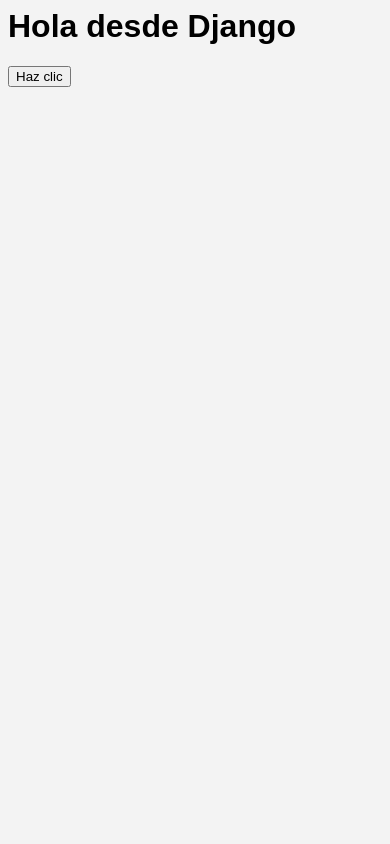
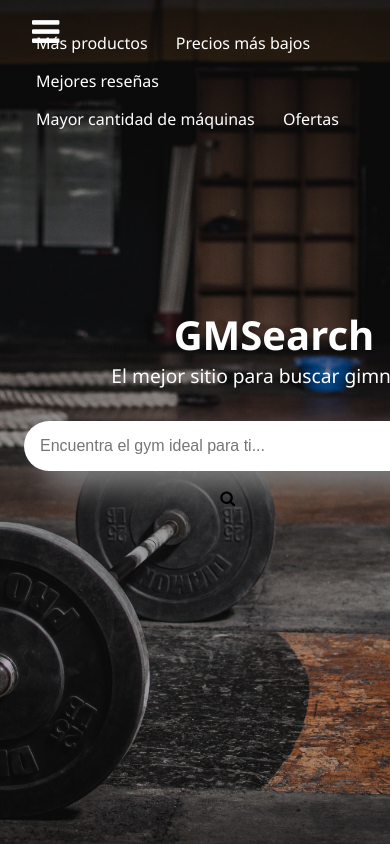
Before and after one commit to SantUx0521/GMSearch, a Django app: page / in a window 390 px wide. Run offline with Django 5.2, Linux system fonts and the light colour scheme.

Commit message:
Agregada pagina principal

```diff
--- a/core/static/core/css/style.css
+++ b/core/static/core/css/style.css
@@ -1,4 +1,184 @@
+* {
+    margin: 0;
+    padding: 0;
+    box-sizing: border-box;
+}
 body {
-    background-color: #f3f3f3;
-    font-family: sans-serif;
+    font-family: 'Segoe UI', Tahoma, Geneva, Verdana, sans-serif;
 }
+
+p{
+    color: white;
+    font-size: 1.2rem;
+}
+
+a{
+    color: white;
+    text-decoration: none;
+}
+ul li {
+    list-style: none;
+    display: inline-block;
+}
+
+.main {
+    padding: 1.5rem;
+    height: 100vh;
+    background: linear-gradient(to bottom, rgba(0, 0, 0, 0.25), rgba(0, 0, 0, 0.25)), url(img/fondo-gym1.jpg);
+    background-position: center center;
+    background-size: cover;
+    position: relative;
+    overflow: hidden;
+}
+.top {
+    position: absolute;
+    top: 0;
+    left: 0;
+    width: 100%;
+    padding: 1rem 2rem;
+    display: flex;
+    justify-content: space-between;
+    align-items: center;
+    z-index: 10;
+}
+
+.top .fa {
+    font-size: 2rem;
+    color: white;
+    cursor: pointer;
+    visibility: visible;
+}
+
+.main .top .links-div {
+    z-index: 100;
+    width: 300px;
+    position: fixed;
+    left: -100%;
+    height: 100vh;
+    background: linear-gradient(to bottom right,rgba(0, 0, 0, 70%), rgba(0, 0, 0, 0.6));
+    border-top-right-radius: 8px;
+    border-bottom-right-radius: 3px;
+    backdrop-filter: blur(5px);
+    transform: 300ms;
+}
+
+.main .top .links-div .link {
+    margin-left: 3em;
+}
+
+.main .top .links-div .link .li {
+    display: block;
+    margin-top: 1.5em;
+}
+.main .top .links-div .link .li a {
+    color: brown;
+    font-weight: bold;
+}
+
+.nav .links {
+  display: flex;
+  gap: 1em;
+}
+
+.fa-bars {
+  display: none;
+}
+
+.main .top .links-div.active {
+    left: 0;
+    transform: 800ms;
+}
+
+.signup ul {
+    display: flex;
+    list-style: none;
+}
+.signup li {
+    margin-left: 1rem;
+}
+.signup li a {
+    padding: .55em .85em;
+    background-color: transparent;
+    border: 1px solid white;
+    border-radius: 30px;
+    -webkit-transition: 300ms;
+    transition: 300ms;
+    color: white;
+}
+.signup li a:hover {
+    background-color: white;
+    color: black;
+}
+.main .center {
+  position: relative;
+  text-align: center;
+  display: grid;
+  row-gap: 2em;
+  top: 20vh;
+}
+.main .center h1 {
+  font-weight: bold;
+  font-size: clamp(2.5rem, 5vw, 5rem);
+  color: white;
+}
+.main .center input {
+  outline: none;
+  border: none;
+  width: 650px;
+  padding: 1em;
+  border-radius: 40px;
+  font-size: 1em;
+  margin-bottom: 1em;
+  -webkit-filter: drop-shadow(16px 16px 16px gray);
+          filter: drop-shadow(16px 16px 16px gray);
+}
+.main .center span {
+  position: relative;
+  left: -2.9em;
+  cursor: pointer;
+  padding: .5em;
+}
+.main ul li {
+  margin: .5em .75em;
+}
+
+.main ul li a {
+  -webkit-transition: 400ms;
+  transition: 400ms;
+  padding-bottom: .3em;
+}
+
+.main ul li a:hover {
+  color: #3d3b3b;
+  border-bottom: 2px solid white;
+}
+
+@media screen and (max-width: 750px) {
+  .main .center .search {
+    width: 500px;
+  }
+}
+
+@media screen and (max-width: 580px) {
+  .nav .links {
+    display: none;
+    flex-direction: column;
+    background-color: rgba(0, 0, 0, 0.8);
+    position: absolute;
+    top: 60px;
+    left: 0;
+    width: 100%;
+    padding: 1em;
+  }
+
+  .fa-bars {
+    display: block;
+    color: white;
+    font-size: 1.5em;
+    cursor: pointer;
+  }
+
+  .nav.active .links {
+    display: flex;
+  }
+}
--- a/core/static/core/js/main.js
+++ b/core/static/core/js/main.js
@@ -1,3 +1,22 @@
-function saludar() {
-    alert("Bienvenido a la aplicacion Gimnasios (no me acuerdo como se llamaba)");
-}
+document.addEventListener('DOMContentLoaded', () => {
+    const menu = document.querySelector('.fa-bars');
+    const linksDiv = document.querySelector('.links-div');
+
+    menu.addEventListener('click', () => {
+        linksDiv.classList.toggle('active');
+    });
+
+    // Cierra el menú al hacer click fuera (opcional)
+    document.addEventListener('click', (e) => {
+        if (!linksDiv.contains(e.target) && !menu.contains(e.target)) {
+            linksDiv.classList.remove('active');
+        }
+    });
+
+    // Cierra el menú al redimensionar pantalla a grande
+    window.addEventListener('resize', () => {
+        if (window.innerWidth > 580) {
+            linksDiv.classList.remove('active');
+        }
+    });
+});
--- a/core/templates/core/index.html
+++ b/core/templates/core/index.html
@@ -1,15 +1,49 @@
 {% load static %}
-<link rel="stylesheet" href="{% static 'core/css/style.css' %}">
 <!DOCTYPE html>
 <html lang="es">
 <head>
     <meta charset="UTF-8">
     <title>Inicio</title>
     <link rel="stylesheet" href="{% static 'core/css/style.css' %}">
+    <link rel="stylesheet" href="https://cdnjs.cloudflare.com/ajax/libs/font-awesome/4.7.0/css/font-awesome.min.css">
 </head>
 <body>
-    <h1>Hola desde Django</h1>
-    <button onclick="saludar()">Haz clic</button>
+    <main class="main">
+        <div class="top">
+            <div class="nav">
+                <i class="fa fa-bars" id="menu-toggle" aria-hidden="true"></i>
+                    <ul class="links">
+                        <li><a href="#">Más productos</a></li>
+                        <li><a href="#">Precios más bajos</a></li>
+                        <li><a href="#">Mejores reseñas</a></li>
+                        <li><a href="#">Mayor cantidad de máquinas</a></li>
+                        <li><a href="#">Ofertas</a></li>
+                    </ul>
+                </div>
+        </div>
+
+        <div class="links-div">
+            <ul class="links">
+                <li><a href="#">Más productos</a></li>
+                <li><a href="#">Precios más bajos</a></li>
+                <li><a href="#">Mejores reseñas</a></li>
+                <li><a href="#">Mayor cantidad de máquinas</a></li>
+                <li><a href="#">Ofertas</a></li>
+            </ul>
+        </div>
+
+        <div class="center">
+            <div>
+                <h1 class="h1">GMSearch</h1>
+                <p>El mejor sitio para buscar gimnasios</p>
+            </div>
+            <div>
+                <input type="text" class="search" name="search" placeholder="Encuentra el gym ideal para ti...">
+                <span><i class="fa fa-search" aria-hidden="true"></i></span>
+            </div>
+        </div>
+
+    </main>
 
     <script src="{% static 'core/js/main.js' %}"></script>
 </body>
```
Also changed, not shown: core/static/core/css/img/fondo-gym1.jpg (added).
